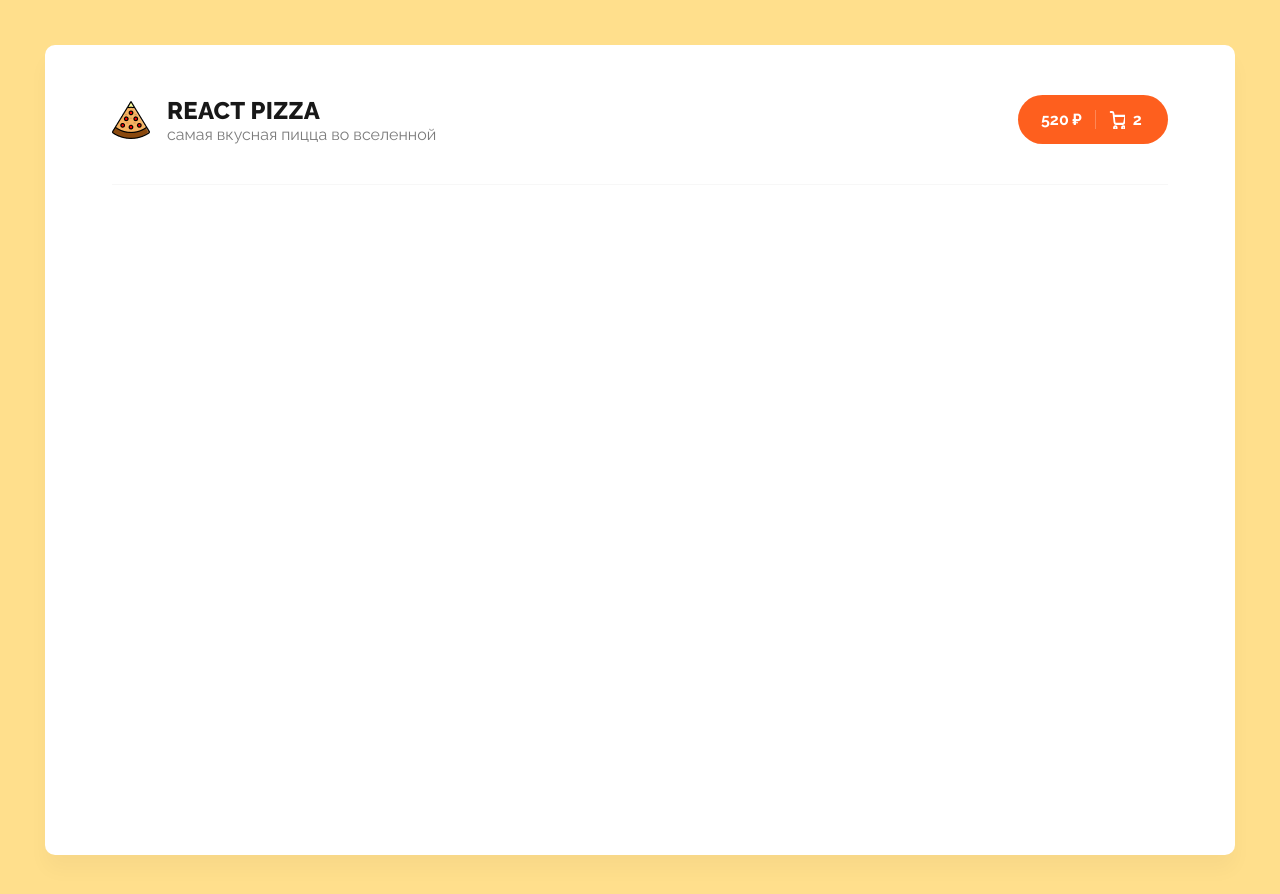
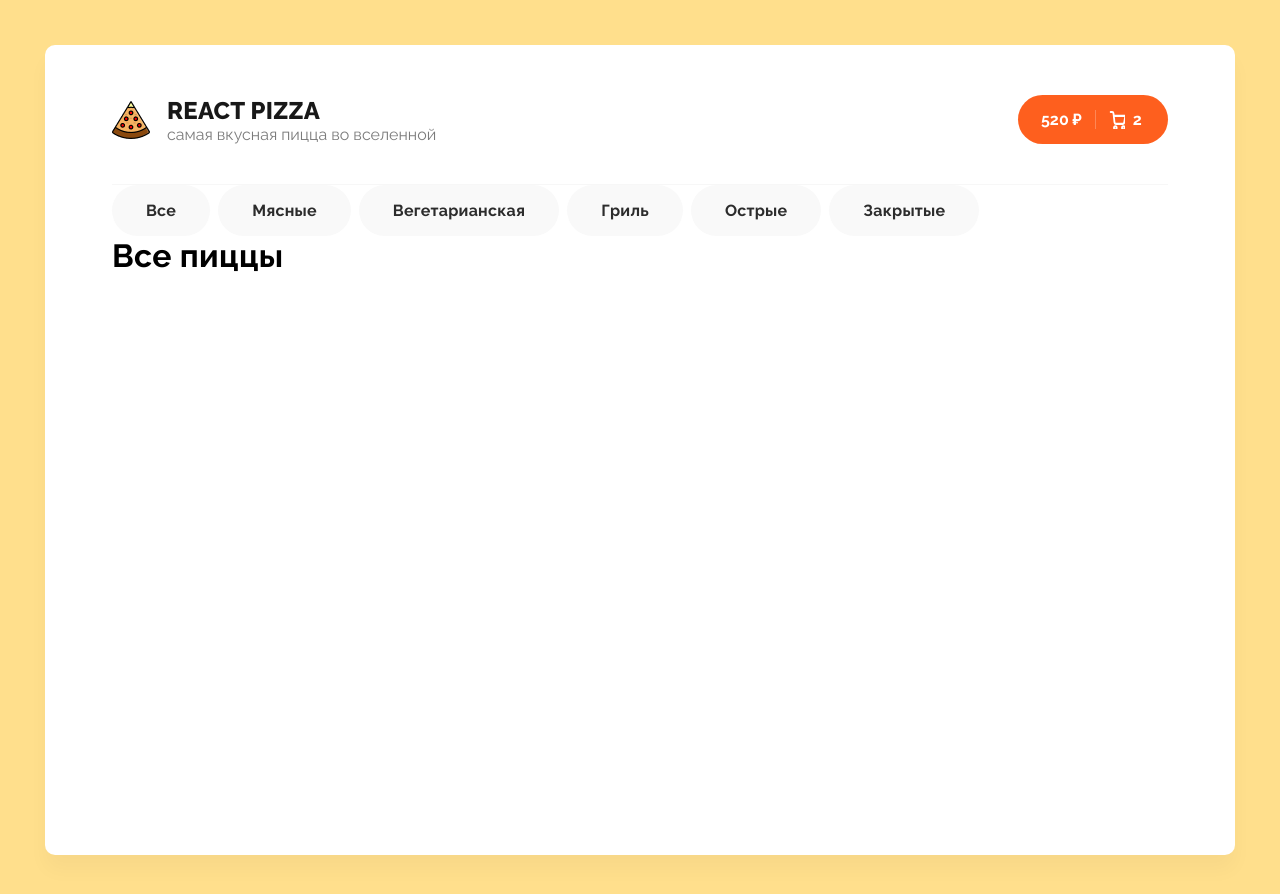
Before and after one commit to tat-rs/react-pizza, a React (Create React App) app: page /cart in a window 1280 px wide. Shown: the top 894 px of the page. Built offline with nearby package versions, Linux system fonts and the light colour scheme.

Commit message:
feat: создать компонент Categories

```diff
--- a/package.json
+++ b/package.json
@@ -6,6 +6,8 @@
     "@testing-library/jest-dom": "^5.16.4",
     "@testing-library/react": "^13.3.0",
     "@testing-library/user-event": "^13.5.0",
+    "classnames": "^2.3.1",
+    "prop-types": "^15.8.1",
     "react": "^18.1.0",
     "react-dom": "^18.1.0",
     "react-scripts": "5.0.1",
--- a/src/components/App/App.js
+++ b/src/components/App/App.js
@@ -1,11 +1,17 @@
-import React from 'react';
+import React, { useState } from 'react';
 import Header from '../Header/Header';
+import Heading from '../Heading/Heading';
+import Select from '../Сategories/Сategories';
 import styles from './App.module.scss';
 
 function App() {
+  const [isActiveSort, setIsActiveSort] = useState(false);
+
   return (
     <div className={styles.page__content}>
       <Header />
+      <Select isActiveSort={isActiveSort} setIsActiveSort={setIsActiveSort} />
+      <Heading text="Все пиццы" />
     </div>
   );
 }
--- /dev/null
+++ b/src/components/Heading/Heading.js
@@ -0,0 +1,17 @@
+import React from 'react';
+import PropTypes from 'prop-types';
+import styles from './Heading.module.scss';
+
+function Heading({ text }) {
+  return (
+    <h1 className={styles.title}>
+      {text}
+    </h1>
+  );
+}
+
+Heading.propTypes = {
+  text: PropTypes.string.isRequired,
+};
+
+export default Heading;
--- /dev/null
+++ b/src/components/Heading/Heading.module.scss
@@ -0,0 +1,9 @@
+.title {
+  margin: 0;
+  font-style: normal;
+  font-weight: 700;
+  font-size: 32px;
+  line-height: 39px;
+  letter-spacing: 0.01em;
+  color: #000000;
+}
--- /dev/null
+++ b/src/components/SelectItem/SelectItem.js
@@ -0,0 +1,18 @@
+import React from 'react';
+import PropTypes from 'prop-types';
+import styles from './SelectItem.module.scss';
+
+function SelectItem({ item, setIsActiveSort }) {
+  return (
+    <button className={styles.item} onClick={() => setIsActiveSort(true)} type="button">
+      {item}
+    </button>
+  );
+}
+
+SelectItem.propTypes = {
+  item: PropTypes.arrayOf.isRequired,
+  setIsActiveSort: PropTypes.func.isRequired,
+};
+
+export default SelectItem;
--- /dev/null
+++ b/src/components/SelectItem/SelectItem.module.scss
@@ -0,0 +1,24 @@
+.item {
+  border: none;
+  font-style: normal;
+  font-weight: 700;
+  font-size: 16px;
+  line-height: 19px;
+  text-align: center;
+  letter-spacing: 0.015em;
+  color: #2C2C2C;
+  background-color: #F9F9F9;
+  border-radius: 30px;
+  padding: 16px 34px;
+  transition: background-color .3s;
+
+  &:hover {
+    cursor: pointer;
+    background-color: #e8e5e5;
+  }
+
+  &_active {
+    background-color: #282828;
+    color: #fff;
+  }
+}
--- /dev/null
+++ b/src/components/Сategories/Сategories.js
@@ -0,0 +1,31 @@
+import React from 'react';
+import classNames from 'classnames';
+import PropTypes from 'prop-types';
+import { sort } from '../../utils/constants';
+import SortItem from '../SelectItem/SelectItem';
+import styles from './Сategories.module.scss';
+
+function Сategories({ isActiveSort, setIsActiveSort }) {
+  return (
+    <ul className={classNames(styles.sort, {
+      [styles.sort_active]: isActiveSort,
+    })}
+    >
+      {
+        sort.map((el, i) => (
+          // eslint-disable-next-line react/no-array-index-key
+          <li key={i}>
+            <SortItem item={el} setIsActiveSort={setIsActiveSort} />
+          </li>
+        ))
+      }
+    </ul>
+  );
+}
+
+Сategories.propTypes = {
+  isActiveSort: PropTypes.bool.isRequired,
+  setIsActiveSort: PropTypes.func.isRequired,
+};
+
+export default Сategories;
--- /dev/null
+++ b/src/components/Сategories/Сategories.module.scss
@@ -0,0 +1,7 @@
+.sort {
+  display: flex;
+  gap: 8px;
+  list-style-type: none;
+  margin: 0;
+  padding: 0;
+}
--- a/src/index.css
+++ b/src/index.css
@@ -1,6 +1,7 @@
 @import url(./vendor/normalize.css);
 
 .page {
+  min-width: 320px;
   box-sizing: border-box;
   padding: 45px;
   font-family: 'Raleway', Arial, Helvetica, sans-serif;
--- /dev/null
+++ b/src/utils/constants.js
@@ -0,0 +1,2 @@
+// eslint-disable-next-line import/prefer-default-export
+export const sort = ['Все', 'Мясные', 'Вегетарианская', 'Гриль', 'Острые', 'Закрытые'];
```
Also changed, not shown: src/images/sort.svg (added), 1 other file (tests, documents, lock files or other folders).
